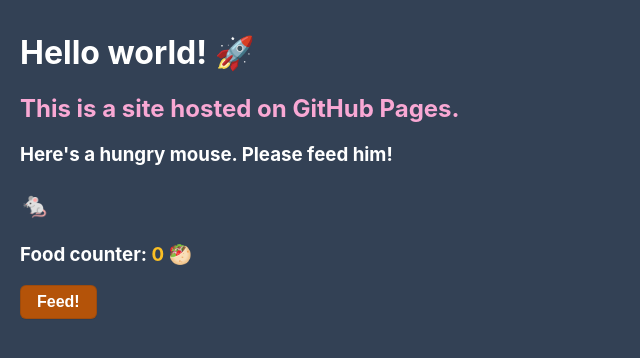
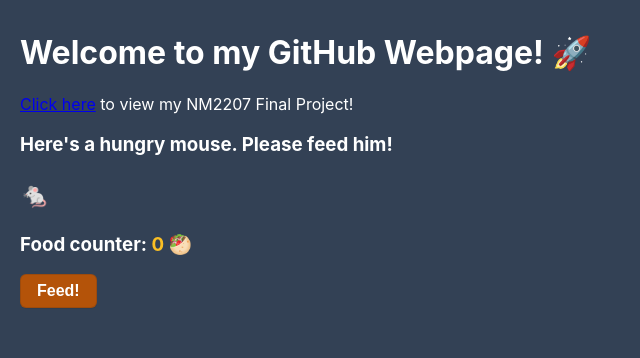
Before and after one commit to sameehaparveen-nm2207/sameehaparveen-nm2207.github.io, a plain HTML site: page index.html in a window 1280 px wide. Shown: the whole page, without its empty margins (0-640 px from the left). Drawn offline with Linux system fonts and the light colour scheme.

Commit message:
Add files via upload
added link to final proj

```diff
--- a/index.html
+++ b/index.html
@@ -6,11 +6,15 @@
     <link rel="stylesheet" href="styles/styles.css" />
   </head>
   <body>
-    <h1>Hello world! 🚀</h1>
-    <h2>This is a site hosted on GitHub Pages.</h2>
+    <h1>Welcome to my GitHub Webpage! 🚀</h1>
+    <div id="project">
+      <a href="finalproject_datavisualisation/www/finalproject.html">Click here</a> to view my NM2207 Final Project!
+    </div>
+
     <h3>Here's a hungry mouse. Please feed him!</h3>
     <h3 class="mouse">🐁</h3>
     <h3>Food counter: <span class="counter">0</span> 🥙</h3>
     <button>Feed!</button>
+
   </body>
 </html>
```
